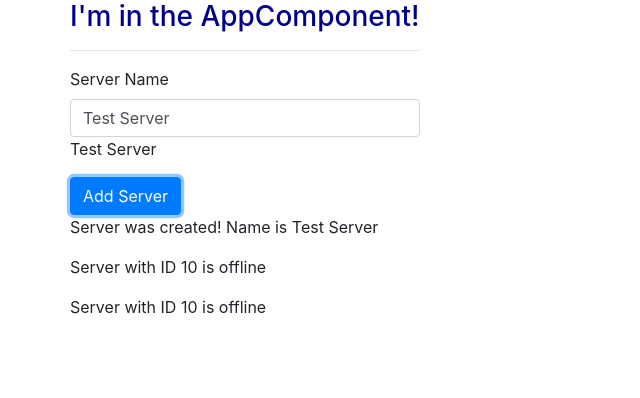
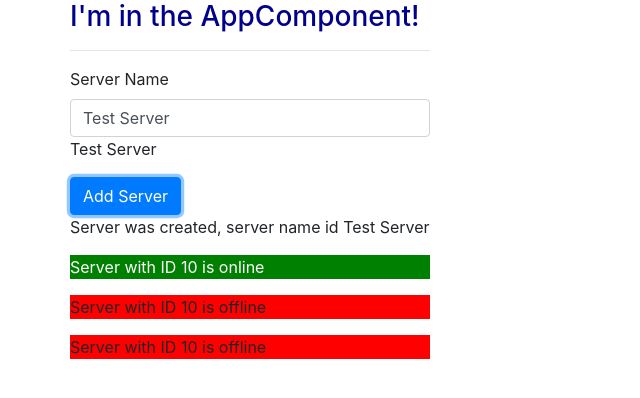
Before and after one commit to manoel-eduardo/Angular-6-Udemy-Course, an Angular app in the folder first-app/: page / in a window 1280 px wide. Both pictures are taken after a click on the button "Add Server". Shown: the top 398 px of the page, without its empty margins (0-640 px from the left). Built offline with nearby package versions, Linux system fonts and the light colour scheme.

Commit message:
Directives

```diff
--- a/first-app/src/app/server/server.component.html
+++ b/first-app/src/app/server/server.component.html
@@ -1 +1,5 @@
-<p> {{ 'Server' }} with ID {{ serverId }} is {{ getServerStatus() }}</p>
+<p [ngStyle]="{'background-color': getColor()}"
+  [ngClass]="{online: serverStatus === 'online'}"
+>
+  {{ 'Server' }} with ID {{ serverId }} is {{ getServerStatus() }}
+</p>
--- a/first-app/src/app/server/server.component.ts
+++ b/first-app/src/app/server/server.component.ts
@@ -2,15 +2,28 @@
 import { Component, OnInit } from '@angular/core';
 @Component({
   selector: 'app-server',
-  templateUrl: './server.component.html'
+  templateUrl: './server.component.html',
+  styles: [`
+    .online{
+      color: white;
+    }
+  `]
 })
 export class ServerComponent implements OnInit {
   serverId: number = 10;
   serverStatus: string = 'offline';
-  constructor() { }
+  constructor() {
+    this.serverStatus = Math.random() > 0.5 ? 'online' : 'offline';
+  }
+
   ngOnInit() {
   }
+
   getServerStatus() {
     return this.serverStatus;
   }
+
+  getColor() {
+    return this.serverStatus === 'online' ? 'green': 'red';
+  }
 }
--- a/first-app/src/app/servers/servers.component.html
+++ b/first-app/src/app/servers/servers.component.html
@@ -10,6 +10,10 @@
   [disabled]="!allowNewServe"
   (click)="onCreateServer()" > Add Server </button>
 <!--<p [innerText]="allowNewServe"></p>-->
-<p>{{ serverCreatinStatus }}</p>
-<app-server></app-server>
-<app-server></app-server>
+<!-- <p>{{ serverCreatinStatus }}</p> -->
+<!-- <p *ngIf="serverCreated; else noServer">Server was created, server name id {{ serverName }}</p>
+<ng-template #noServer>
+  <p>No server was created!</p>
+</ng-template> -->
+<p *ngIf="serverCreated">Server was created, server name id {{ serverName }}</p>
+<app-server *ngFor="let server of servers"></app-server>
--- a/first-app/src/app/servers/servers.component.ts
+++ b/first-app/src/app/servers/servers.component.ts
@@ -9,6 +9,8 @@
   allowNewServe = false;
   serverCreatinStatus = 'No server was created!';
   serverName = 'Test Server';
+  serverCreated = false;
+  servers = ['Testserver', 'Testserver 2'];
 
   constructor() {
     setTimeout(() => {
@@ -20,6 +22,8 @@
   }
 
   onCreateServer() {
+    this.serverCreated = true;
+    this.servers.push(this.serverName);
     this.serverCreatinStatus = 'Server was created! Name is ' + this.serverName;
   }
 
```
